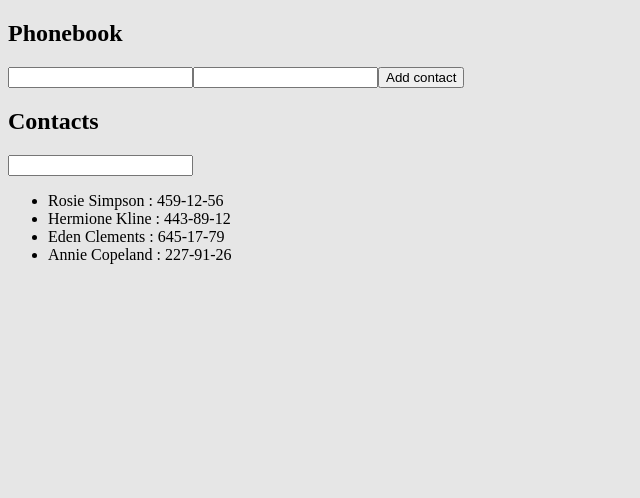
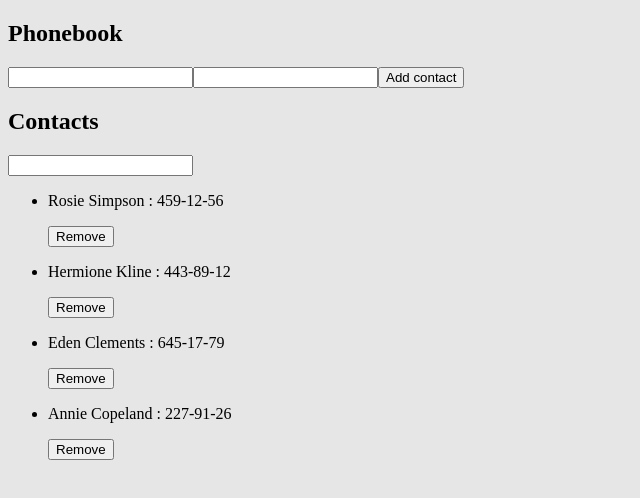
Before and after one commit to heorhii-aksiuk/goit-react-hw-02-phonebook, a React (Create React App) app: page / in a window 1280 px wide. Shown: the top 498 px of the page, without its empty margins (0-640 px from the left). Built offline with nearby package versions, Linux system fonts and the light colour scheme.

Commit message:
Add remove button to contact

```diff
--- a/src/App.js
+++ b/src/App.js
@@ -25,6 +25,13 @@ class App extends Component {
     }
   };
 
+  removeContact = e => {
+    const { contacts } = this.state;
+    this.setState({
+      contacts: [...contacts].filter(contact => contact.id !== e.target.id),
+    });
+  };
+
   handleFilter = e => {
     const { value } = e.target;
     this.setState({ filter: value });
@@ -45,7 +52,10 @@ class App extends Component {
         </Section>
         <Section title="Contacts">
           <Filter value={filter} onChange={this.handleFilter} />
-          <Contacts contacts={filteredContacts} />
+          <Contacts
+            contacts={filteredContacts}
+            onRemoveClick={this.removeContact}
+          />
         </Section>
       </>
     );
--- a/src/components/Contacts/Contacts.js
+++ b/src/components/Contacts/Contacts.js
@@ -13,13 +13,18 @@ class Contacts extends Component {
   };
 
   render() {
-    const { contacts } = this.props;
+    const { contacts, onRemoveClick } = this.props;
     return (
       <ul>
         {contacts.map(contact => {
           return (
             <li key={contact.id} name={contact.name}>
-              {contact.name} : {contact.number}
+              <p>
+                {contact.name} : {contact.number}
+              </p>
+              <button id={contact.id} onClick={onRemoveClick} type="button">
+                Remove
+              </button>
             </li>
           );
         })}
```
